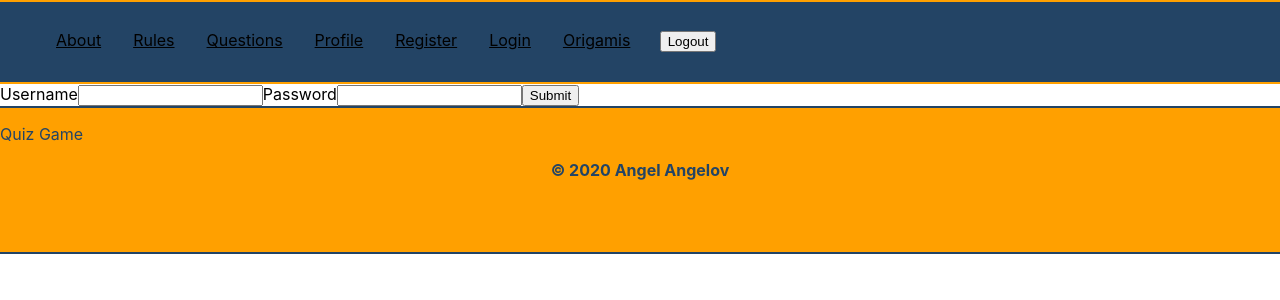
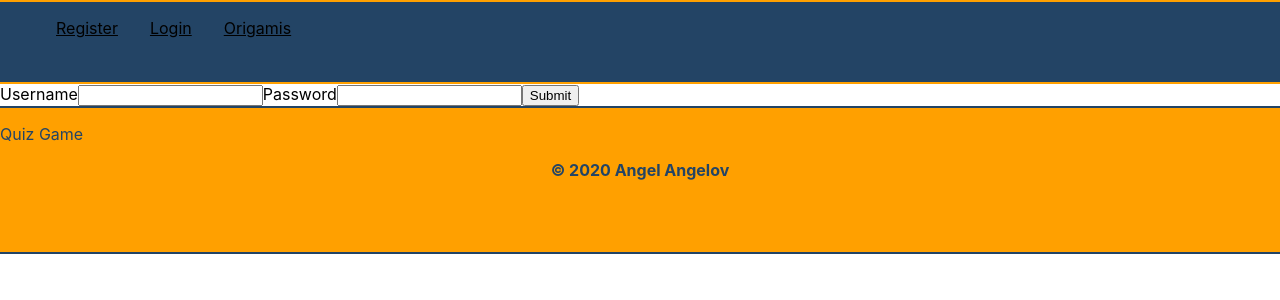
Before and after one commit to akangelov/Quiz-Game, a React (Create React App) app in the folder my-app/: page /register in a window 1280 px wide. Shown: the top 300 px of the page. Built offline with nearby package versions, Linux system fonts and the light colour scheme.

Commit message:
authentification implemented

```diff
--- a/my-app/src/App.jsx
+++ b/my-app/src/App.jsx
@@ -3,7 +3,8 @@ import {
   BrowserRouter as Router,
   Switch,
   Route,
-  Link
+  Link,
+  Redirect
 } from "react-router-dom";
 // import { ToastContainer, toast } from "react-toastify";
 import './App.css';
@@ -17,23 +18,48 @@ import Login from "./components/user/Login";
 import ListQuestions from "./components/questions/read/ListQuestions";
 import Origamis from "./components/origamis/Origami";
 import UserProfile from "./components/user/UserProfile";
+// import userService from '../services/user-service';
 
 
+function parseCookeis() {
+  return document.cookie.split('; ').reduce((acc, cookie) => {
+    const [cookieName, cookieValue] = cookie.split('=');
+    acc[cookieName] = cookieValue;
+    return acc;
+  }, {})
+}
+
 class App extends Component {
+
+  constructor(props) {
+    super(props);
+    const cookies = parseCookeis();
+    console.log(cookies)
+    const isLogged = !!cookies['x-auth-token'];
+    this.state = { isLogged };
+  }
+
+  // register = (data) => {
+  //   return userService.register(data)
+  // }
+
   render() {
+
+    const { isLogged } = this.state;
+    console.log(isLogged);
 
     return (
       <Fragment>
-        <Navigation/>
+        <Navigation isLogged={isLogged} />
          <Switch>
 
-        <Route exact path="/" component={ListQuestions} />
-        <Route path="/about" component={About} />
-        <Route path="/rules" component={Rules} />
-        <Route path="/register" component={Register} />
-        <Route path="/login" component={Login} />
-        <Route path="/userprofile" component={UserProfile} />
-        <Route path="/origamis" component={Origamis} />
+        <Route exact path="/" component={ListQuestions} isLogged={isLogged}/>
+        <Route path="/about" component={About} isLogged={isLogged}/>
+        <Route path="/rules" component={Rules} isLogged={isLogged}/>
+        <Route path="/register" component={Register}/>
+        <Route path="/login" component={Login} isLogged={isLogged}/>
+        <Route path="/userprofile" component={UserProfile} isLogged={isLogged}/>
+        <Route path="/origamis" component={Origamis} isLogged={isLogged}/>
 
          </Switch>
 
--- a/my-app/src/components/common/Navigation/Navigation.jsx
+++ b/my-app/src/components/common/Navigation/Navigation.jsx
@@ -17,14 +17,14 @@ class Navigation extends React.Component {
 
       <nav className={styles.navigation}>
       <ul>
-      <Link className={styles.link} to="/about">About</Link>
-      <Link className={styles.link} to="/rules">Rules</Link>
-      <Link className={styles.link} to="/">Questions</Link>
-      <Link className={styles.link} to="/userprofile">Profile</Link>
-      <Link className={styles.link} to="/register">Register</Link>
-      <Link className={styles.link} to="/login">Login</Link>
+      {this.props.isLogged && <Link className={styles.link} to="/about">About</Link>}
+      {this.props.isLogged && <Link className={styles.link} to="/rules">Rules</Link>}
+      {this.props.isLogged && <Link className={styles.link} to="/">Questions</Link>}
+      {this.props.isLogged && <Link className={styles.link} to="/userprofile">Profile</Link>}
+      {!this.props.isLogged && <Link className={styles.link} to="/register">Register</Link>}
+      {!this.props.isLogged && <Link className={styles.link} to="/login">Login</Link>}
       <Link className={styles.link} to="/origamis">Origamis</Link>
-      <button className={styles.link} onClick={this.logout}>Logout</button>
+      {this.props.isLogged && <button className={styles.link} onClick={this.logout}>Logout</button>}
     </ul>
       </nav>
   )
--- a/my-app/src/components/user/Register.jsx
+++ b/my-app/src/components/user/Register.jsx
@@ -1,13 +1,15 @@
 import React from "react";
 import { useFormik } from 'formik';
 import userService from '../../services/userService';
+import { withRouter } from 'react-router';
 
 
- const Register = () => {
+ const Register = (history) => {
    // Notice that we have to initialize ALL of fields with values. These
    // could come from props, but since we don't want to prefill this form,
    // we just use an empty string. If you don't do this, React will yell
    // at you.
+
    const formik = useFormik({
      initialValues: {
        username: '',
@@ -22,7 +24,9 @@ import userService from '../../services/userService';
       });
     },
    });
+
    return (
+    <withRouter>
      <form onSubmit={formik.handleSubmit}>
        <label htmlFor="username">Username</label>
        <input
@@ -50,7 +54,8 @@ import userService from '../../services/userService';
        /> */}
        <button type="submit">Submit</button>
      </form>
+     </withRouter>
    );
  };
 
-  export default Register;
+  export default Register
```
Also changed, not shown: my-app/src/services/context.jsx (added, +7 -0 lines), 1 other file (tests, documents, lock files or other folders).
